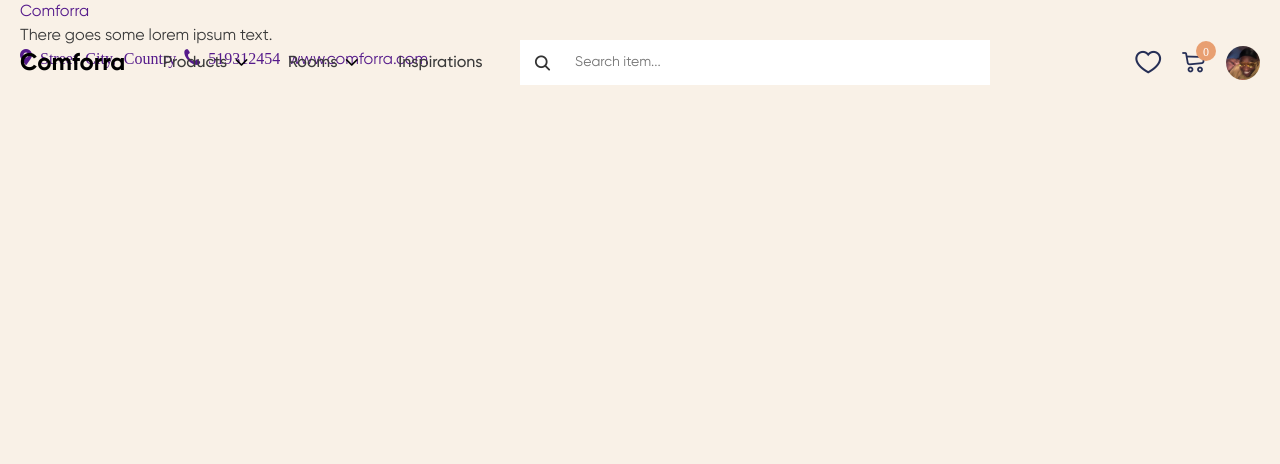
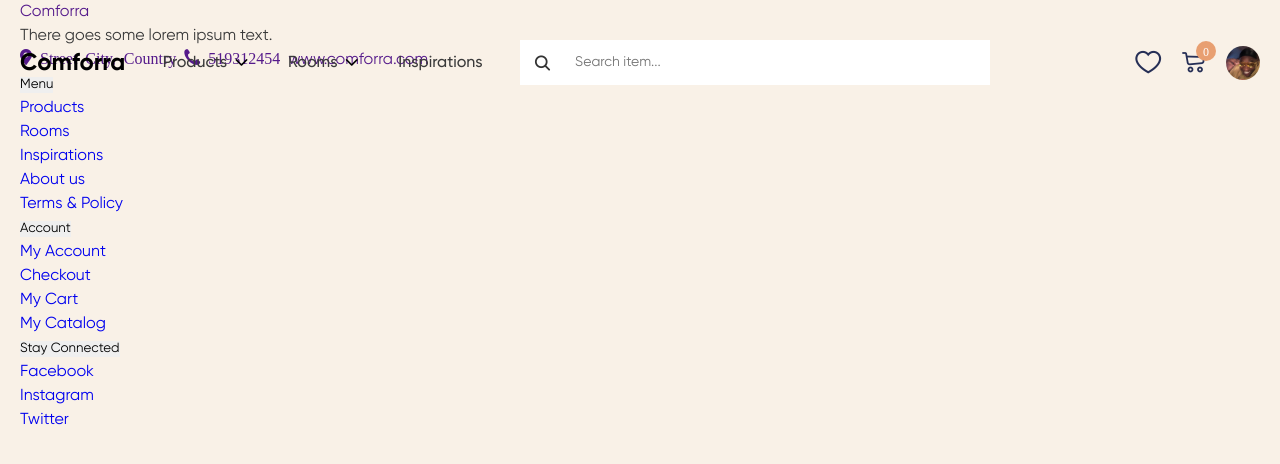
Before and after one commit to jugurj/comforra-furniture-shop, a Vue app: page / in a window 1280 px wide. Shown: the top 464 px of the page. Built offline with nearby package versions, Linux system fonts and the light colour scheme.

Commit message:
Implemented new FooterColumn component that is used in the FooterMenu component to show corresponding link columns by passing it data from the menu component.

```diff
--- /dev/null
+++ b/src/components/FooterColumn.vue
@@ -0,0 +1,27 @@
+<template>
+  <div class="footer-column">
+    <button type="button" class="footer-menu__title">
+      {{ columnTitle }}
+    </button>
+
+    <ul class="footer-menu__list">
+      <li v-for="(link, index) in columnLinks" :key="index">
+        <a :href="link.url" class="footer-menu__link">
+          {{ link.title }}
+        </a>
+      </li>
+    </ul>
+  </div>
+</template>
+
+<script>
+export default {
+  name: "FooterColumn",
+  props: {
+    columnTitle: String,
+    columnLinks: Array,
+  },
+};
+</script>
+
+<style></style>
--- a/src/components/FooterMenu.vue
+++ b/src/components/FooterMenu.vue
@@ -1,10 +1,103 @@
 <template>
-  <div class="menu-footer"></div>
+  <div class="footer-menu">
+    <div class="footer-menu__column">
+      <FooterColumn
+        :columnTitle="menuColumn.title"
+        :columnLinks="menuColumn.links"
+      />
+    </div>
+
+    <div class="footer-menu__column">
+      <FooterColumn
+        :columnTitle="accountColumn.title"
+        :columnLinks="accountColumn.links"
+      />
+    </div>
+
+    <div class="footer-menu__column">
+      <FooterColumn
+        :columnTitle="socialColumn.title"
+        :columnLinks="socialColumn.links"
+      />
+    </div>
+  </div>
 </template>
 
 <script>
+import FooterColumn from "@/components/FooterColumn.vue";
+
 export default {
   name: "FooterMenu",
+  components: {
+    FooterColumn,
+  },
+  data() {
+    return {
+      menuColumn: {
+        title: "Menu",
+        links: [
+          {
+            title: "Products",
+            url: "#",
+          },
+          {
+            title: "Rooms",
+            url: "#",
+          },
+          {
+            title: "Inspirations",
+            url: "#",
+          },
+          {
+            title: "About us",
+            url: "#",
+          },
+          {
+            title: "Terms & Policy",
+            url: "#",
+          },
+        ],
+      },
+      accountColumn: {
+        title: "Account",
+        links: [
+          {
+            title: "My Account",
+            url: "#",
+          },
+          {
+            title: "Checkout",
+            url: "#",
+          },
+          {
+            title: "My Cart",
+            url: "#",
+          },
+          {
+            title: "My Catalog",
+            url: "#",
+          },
+        ],
+      },
+      socialColumn: {
+        title: "Stay Connected",
+        links: [
+          {
+            title: "Facebook",
+            url: "#",
+          },
+          {
+            title: "Instagram",
+            url: "#",
+          },
+          {
+            title: "Twitter",
+            url: "#",
+          },
+        ],
+      },
+    };
+  },
 };
 </script>
 
--- a/src/components/TheFooter.vue
+++ b/src/components/TheFooter.vue
@@ -5,6 +5,7 @@
         <div class="footer__main">
           <FooterMain />
         </div>
+
         <div class="footer__menu">
           <FooterMenu />
         </div>
```
